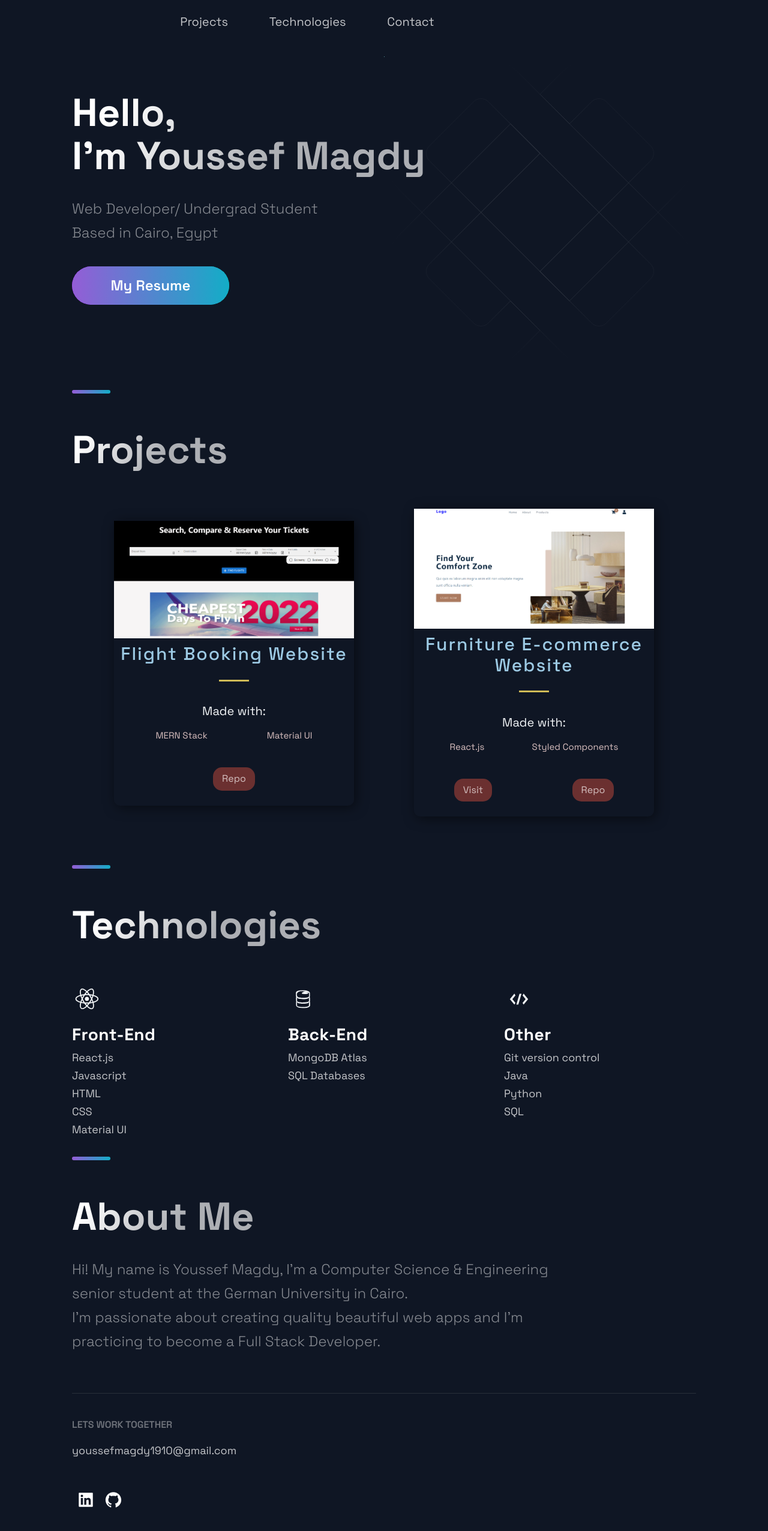
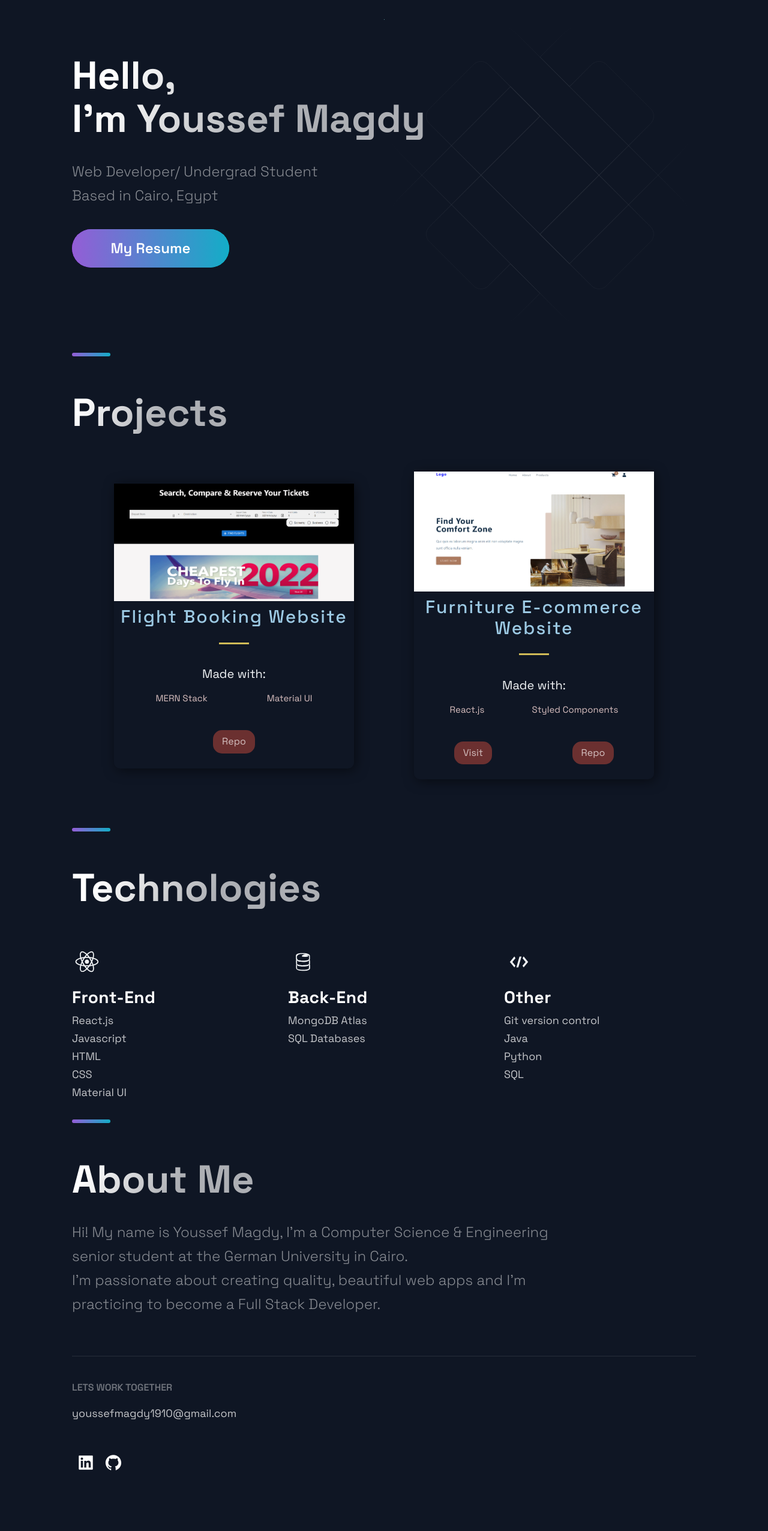
Before and after one commit to youssefmagdyy/portfolio, a Next.js app: page / in a window 1280 px wide. Shown: the top 2552 px of the page at 60% size. After the commit the page ends 2516 px from the top, so only its background shows below. Built offline with nearby package versions, Linux system fonts and the light colour scheme.

Commit message:
removed navbar

```diff
--- a/src/components/About/About.js
+++ b/src/components/About/About.js
@@ -10,7 +10,7 @@ const About = () => {
         </SectionTitle>
         <SectionText>
           Hi! My name is Youssef Magdy, I'm a Computer Science & Engineering senior student at the German University in Cairo. <br />
-          I'm passionate about creating quality beautiful web apps and I'm practicing to become a Full Stack Developer.
+          I'm passionate about creating quality, beautiful web apps and I'm practicing to become a Full Stack Developer.
           {/* In my free time I'm usually rock climbing or at home gaming or watching movies. */}
         </SectionText>
       </Section>
--- a/src/layout/Layout.js
+++ b/src/layout/Layout.js
@@ -6,7 +6,7 @@ import { Container } from './LayoutStyles'
 export const Layout = ({children}) => {
   return (
     <Container>
-     <Header/>
+     {/* <Header/> */}
      <main>{children}</main>
      <Footer/>
     </Container>
```
